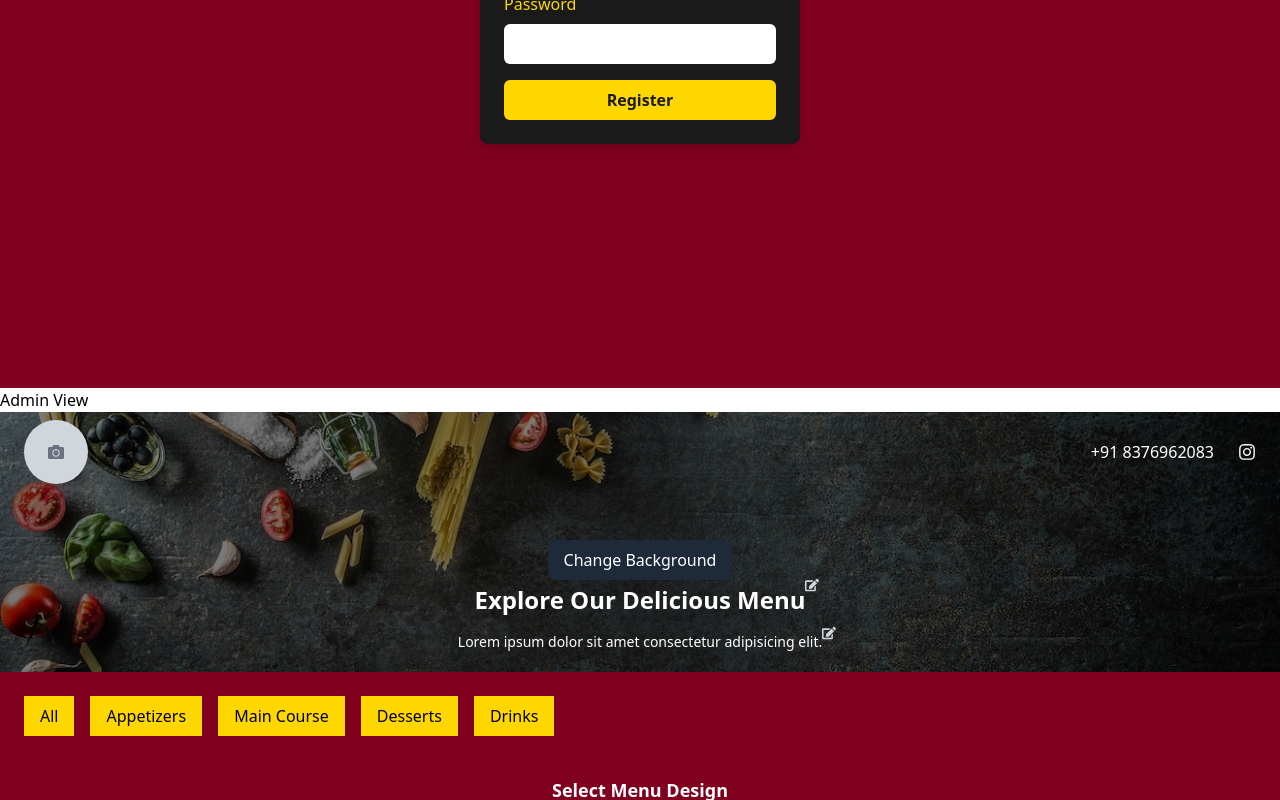
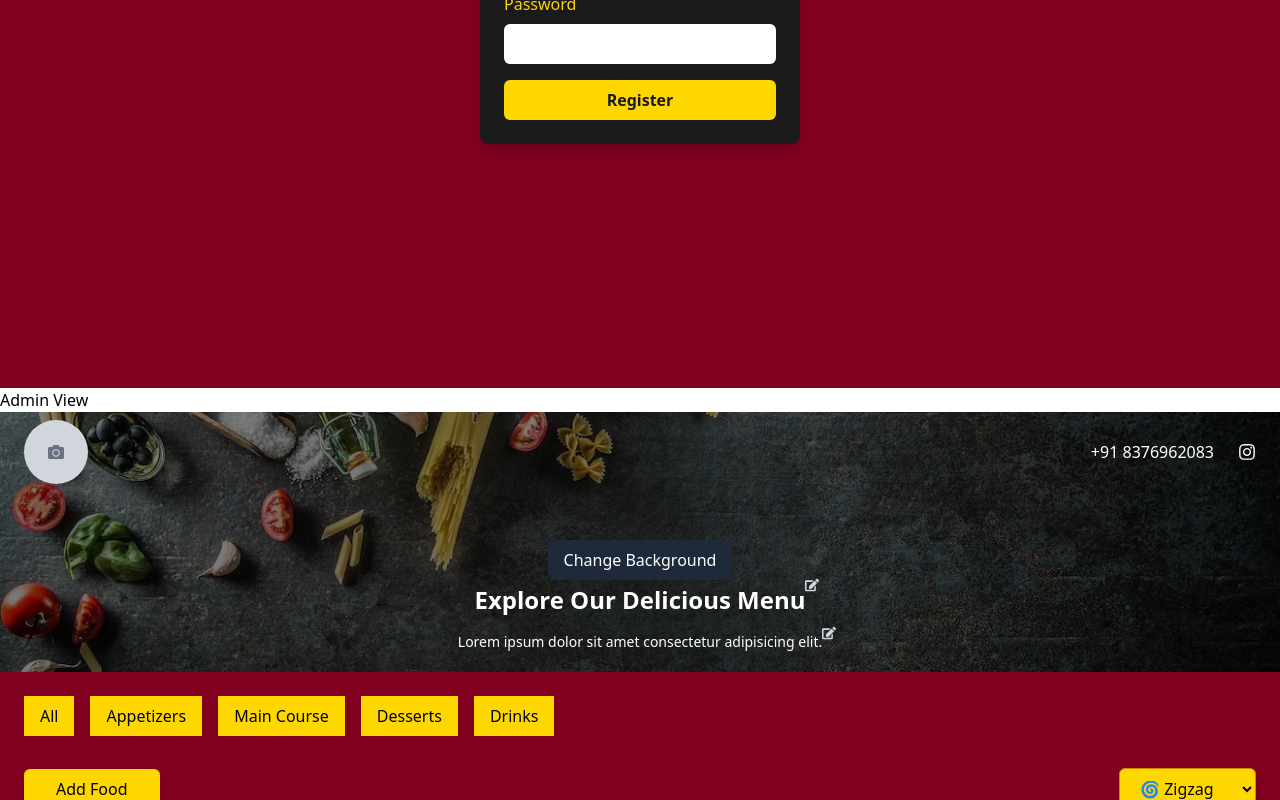
Before and after one commit to 7juned7/Digital-Menu, a React (Vite) app in the folder client-side/: page / in a window 1280 px wide. Both pictures are taken after a click on the element "Admin View". Shown: the part 412-1212 px from the top of the page. Built offline with nearby package versions, Linux system fonts and the light colour scheme.

Commit message:
add food added

```diff
--- /dev/null
+++ b/client-side/src/Components/AddFood.jsx
@@ -0,0 +1,115 @@
+import React, { useState } from "react";
+import { FaRegWindowClose } from "react-icons/fa";
+
+const AddFood = ({ addFood, flag, setFlag }) => {
+    const [foodData, setFoodData] = useState({
+        name: "",
+        category: "",
+        price: "",
+        image: null,
+    });
+
+    // Handle input change
+    const handleChange = (e) => {
+        setFoodData({ ...foodData, [e.target.name]: e.target.value });
+    };
+
+    // Handle image upload
+    const handleImageUpload = (e) => {
+        const file = e.target.files[0];
+        if (file) {
+            const imageUrl = URL.createObjectURL(file);
+            setFoodData({ ...foodData, image: imageUrl });
+        }
+    };
+
+    // Handle form submission
+    const handleSubmit = (e) => {
+        e.preventDefault();
+        if (!foodData.name || !foodData.category || !foodData.price) {
+            alert("Please fill in all fields");
+            return;
+        }
+        addFood(foodData);
+        setFoodData({ name: "", category: "", price: "", image: null });
+        setFlag(false); // Close popup after adding food
+    };
+
+    // Hide component if flag is false
+    if (!flag) return null;
+
+    return (
+        <div className="fixed inset-0 flex justify-center items-center bg-black bg-opacity-50 z-50 transition-opacity duration-500 ease-in-out opacity-100">
+            <div className="bg-gray-900 text-white p-6 rounded-lg shadow-lg max-w-md w-full relative transform transition-transform duration-500 ease-in-out scale-100">
+                {/* Header with Close Button */}
+                <div className="flex justify-between items-center mb-4">
+                    <h2 className="text-lg font-semibold text-yellow-500">Add New Food Item</h2>
+                    <FaRegWindowClose
+                        className="text-yellow-500 cursor-pointer hover:text-red-500 transition-colors duration-300"
+                        onClick={() => setFlag(false)}
+                    />
+                </div>
+
+                <form onSubmit={handleSubmit} className="flex flex-col gap-4">
+                    <input
+                        type="text"
+                        name="name"
+                        placeholder="Food Name"
+                        value={foodData.name}
+                        onChange={handleChange}
+                        className="px-4 py-2 bg-gray-800 rounded-md"
+                    />
+                    <input
+                        type="text"
+                        name="category"
+                        placeholder="Category"
+                        value={foodData.category}
+                        onChange={handleChange}
+                        className="px-4 py-2 bg-gray-800 rounded-md"
+                    />
+                    <input
+                        type="number"
+                        name="price"
+                        placeholder="Price"
+                        value={foodData.price}
+                        onChange={handleChange}
+                        className="px-4 py-2 bg-gray-800 rounded-md appearance-none [&::-webkit-inner-spin-button]:appearance-none [&::-webkit-outer-spin-button]:appearance-none"
+                        style={{ MozAppearance: "textfield" }} // Firefox fix
+                    />
+
+                    {/* Custom File Upload */}
+                    <div className="flex flex-col items-center">
+                        <label
+                            htmlFor="imageUpload"
+                            className="cursor-pointer bg-yellow-500 text-black px-4 py-2 rounded-md"
+                        >
+                            Upload Image
+                        </label>
+                        <input
+                            id="imageUpload"
+                            type="file"
+                            accept="image/*"
+                            onChange={handleImageUpload}
+                            className="hidden"
+                        />
+
+                        {/* Image Preview */}
+                        {foodData.image && (
+                            <img
+                                src={foodData.image}
+                                alt="Preview"
+                                className="mt-3 w-24 h-24 object-cover rounded-md border"
+                            />
+                        )}
+                    </div>
+
+                    <button type="submit" className="bg-yellow-500 px-4 py-2 rounded-md">
+                        Add Food
+                    </button>
+                </form>
+            </div>
+        </div>
+    );
+};
+
+export default AddFood;
--- a/client-side/src/Components/MenuSection.jsx
+++ b/client-side/src/Components/MenuSection.jsx
@@ -7,6 +7,7 @@ import { useState } from 'react';
 // import "swiper/css/pagination"; // ✅ Import styles for pagination
 
 import biryani from "../assets/FoodImages/pizza.png"
+import AddFood from './AddFood';
 const MenuSection = ({ isAdmin }) => {
     const menuItems = [
         { id: 1, name: 'Margherita Pizza', category: 'Main Course', price: '$12', image: biryani },
@@ -14,6 +15,7 @@ const MenuSection = ({ isAdmin }) => {
         { id: 3, name: 'Chocolate Lava Cake', category: 'Desserts', price: '$10', image: biryani },
         { id: 4, name: 'Mojito', category: 'Drinks', price: '$6', image: biryani },
     ];
+    const [flag, setFlag] = useState(false)
     const [menuStyle, setMenuStyle] = useState("style-3")
     return (
         <div className='p-6 bg-[#800020]'>
@@ -25,31 +27,43 @@ const MenuSection = ({ isAdmin }) => {
                 <button className='px-1.5 py-1 md:px-4 md:py-2 bg-[#FFD700] font-medium hover:bg-gray-300'>Desserts</button>
                 <button className='px-1.5 py-1 md:px-4 md:py-2 bg-[#FFD700] font-medium hover:bg-gray-300'>Drinks</button>
             </div>
-            {isAdmin && (
-                <div className=" my-10 text-center">
-                    <h2 className="text-lg text-white font-semibold mb-2">Select Menu Design</h2>
-                    <div className="flex gap-4 items-center justify-center">
-                        <button
-                            className="px-4 py-2 bg-[#FFD700]  rounded-md transition"
-                            onClick={() => setMenuStyle("style-1")}
-                        >
-                            Grid
-                        </button>
-                        <button
-                            className="px-4 py-2 bg-[#FFD700]  rounded-md transition"
-                            onClick={() => setMenuStyle("style-2")}
-                        >
-                            Stacked
-                        </button>
-                        <button
-                            className="px-4 py-2 bg-[#FFD700] rounded-md transition"
-                            onClick={() => setMenuStyle("style-3")}
-                        >
-                            Zigzag
-                        </button>
-                    </div>
+            <div>
+                <div className='flex  justify-between w-full items-center' >
+
+
+                    {isAdmin && (
+                        <>
+                            <button onClick={() => setFlag(prev => !prev)} className='px-8 py-2 bg-[#FFD700] text-black rounded-md transition duration-300 ease-in-out
+                   hover:bg-[#FFC107] focus:outline-none
+                   shadow-md cursor-pointer  border-yellow-600"'>Add Food</button>
+                            <div className="my-4 text-center">
+                                <select
+                                    className="px-4 py-2 bg-[#FFD700] text-black rounded-md transition duration-300 ease-in-out
+                   hover:bg-[#FFC107] focus:ring-2 focus:ring-[#FFD700] focus:outline-none
+                   shadow-md cursor-pointer border border-yellow-600"
+                                    value={menuStyle}
+                                    onChange={(e) => setMenuStyle(e.target.value)}
+                                >
+                                    <option value="style-1">🔲 Grid</option>
+                                    <option value="style-2">📄 Stacked</option>
+                                    <option value="style-3">🌀 Zigzag</option>
+                                </select>
+                            </div>
+
+                        </>
+                    )}
                 </div>
-            )}
+                <div>
+                    <AddFood
+                        flag={flag}
+                        setFlag={setFlag} />
+
+
+                </div>
+
+
+            </div>
+
 
 
 
```
